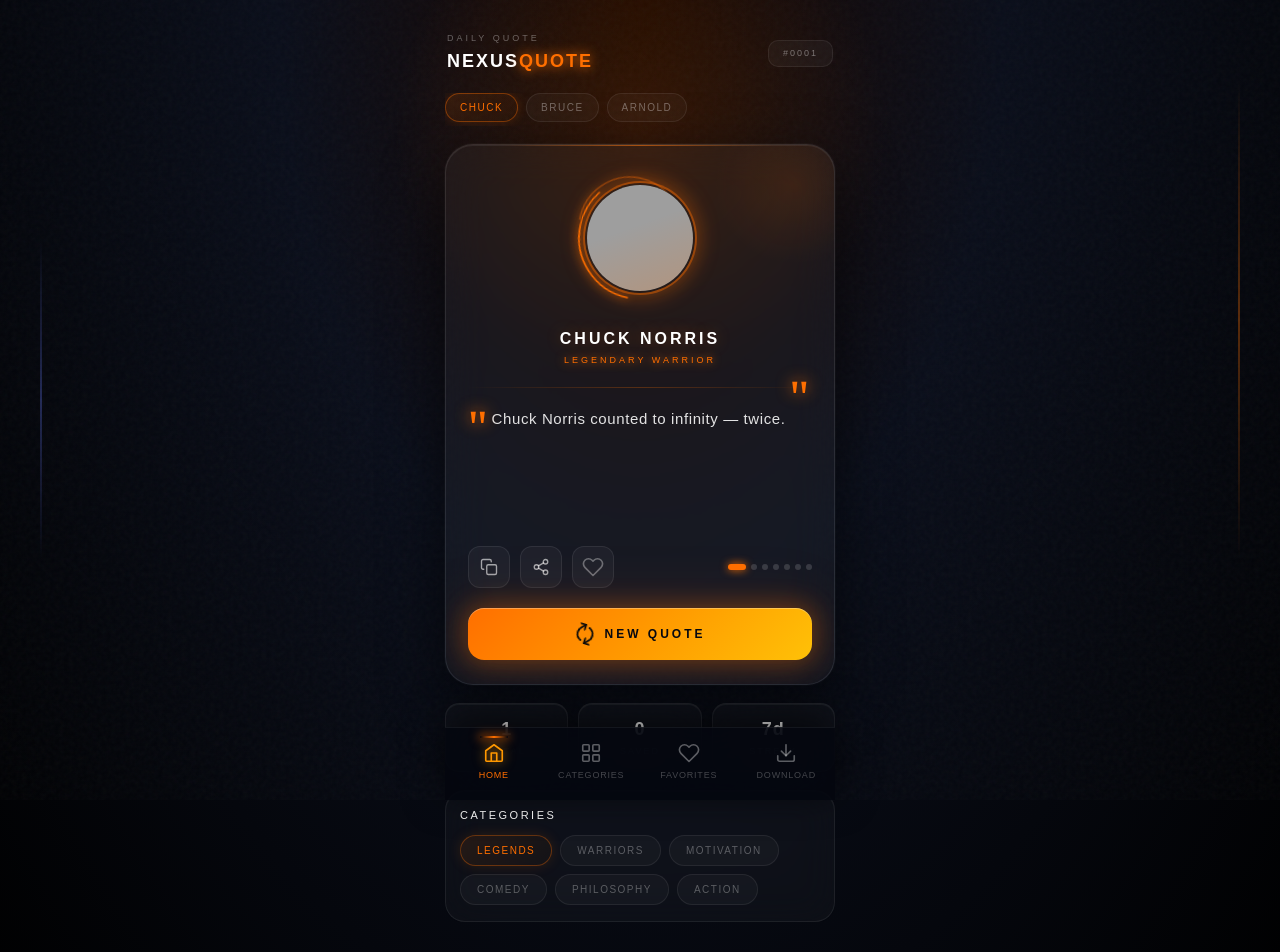
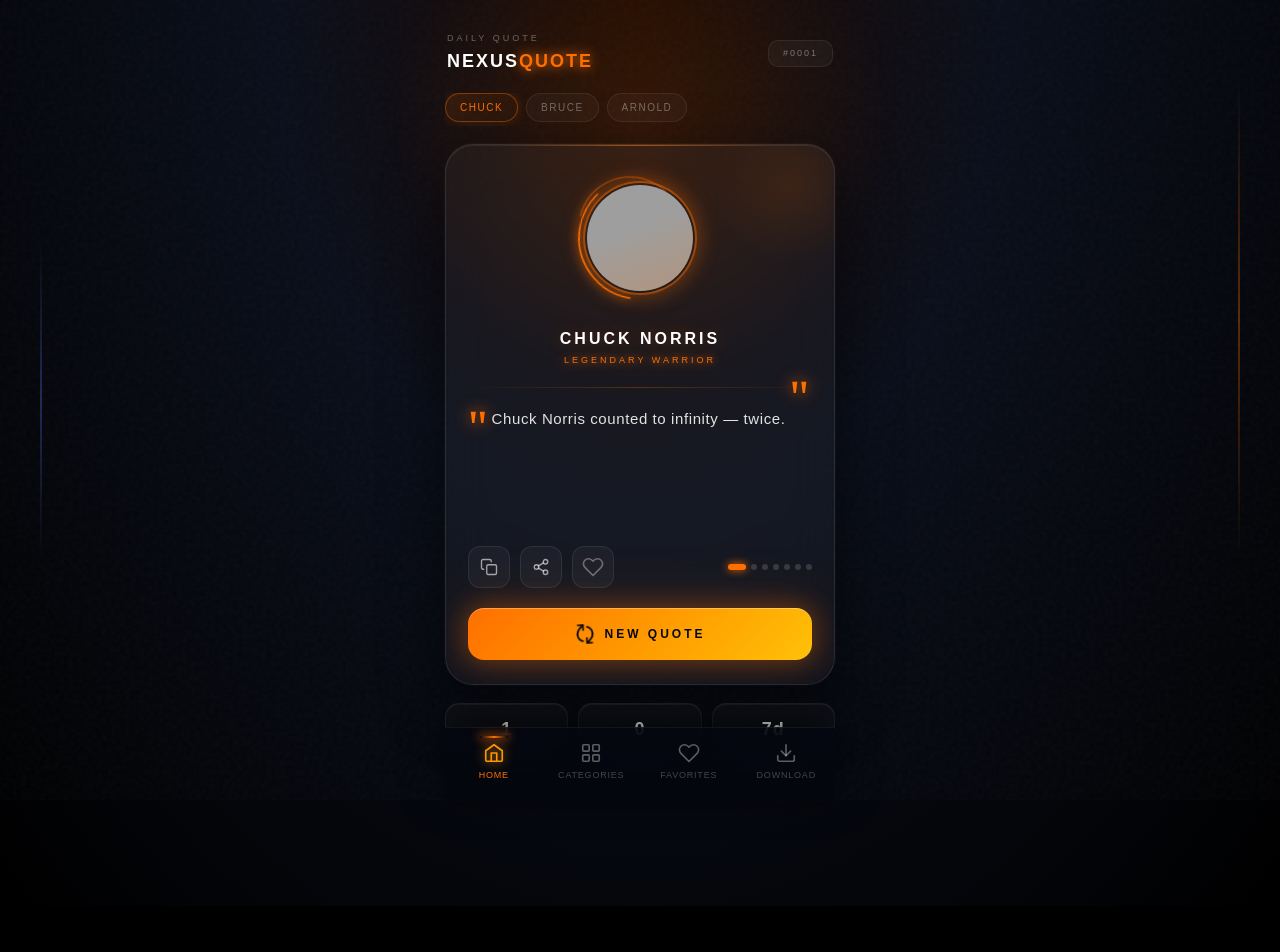
Before and after one commit to jacquilinemcintyre9-png/chuck-norris-mobile-v5, a React (Vite) app: page / in a window 1280 px wide. Shown: the top 952 px of the page. After the commit the page ends 906 px from the top, so only its background shows below. Built offline with nearby package versions, Linux system fonts and the light colour scheme; grey boxes are pictures that could not be loaded; the HTML template or start-up script is replaced by a standard one; a web font is replaced by a local one.

Commit message:
no katw55gorii

```diff
--- a/src/App.tsx
+++ b/src/App.tsx
@@ -51,7 +51,6 @@ const PERSONAS = [
   },
 ]
 
-const CATEGORIES = ['Legends', 'Warriors', 'Motivation', 'Comedy', 'Philosophy', 'Action']
 
 // ─── Icons ────────────────────────────────────────────────────────────────────
 
@@ -327,7 +326,6 @@ export default function App() {
   const [personaIdx, setPersonaIdx] = useState(0)
   const [quoteIdx, setQuoteIdx] = useState(0)
   const [liked, setLiked] = useState(false)
-  const [activeCategory, setActiveCategory] = useState('Legends')
   const [btnPressed, setBtnPressed] = useState(false)
   const [imgLoaded, setImgLoaded] = useState(false)
   const [counter, setCounter] = useState(0)
@@ -637,31 +635,7 @@ export default function App() {
           ))}
         </div>
 
-        {/* ── Categories section ── */}
-        <div style={{
-          background: 'rgba(255,255,255,0.03)',
-          backdropFilter: 'blur(18px)',
-          WebkitBackdropFilter: 'blur(18px)',
-          border: '1px solid rgba(255,255,255,0.07)',
-          borderRadius: 20, padding: '16px 14px',
-          boxShadow: 'inset 0 1px 0 rgba(255,255,255,0.05)',
-        }}>
-          <div style={{
-            color: '#fff', fontSize: 11, fontFamily: 'Orbitron, sans-serif',
-            letterSpacing: 2.5, textTransform: 'uppercase', marginBottom: 12,
-          }}>
-            Categories
-          </div>
-          <div style={{ display: 'flex', gap: 8, flexWrap: 'wrap' }}>
-            {CATEGORIES.map(c => (
-              <CategoryChip
-                key={c} label={c} color={persona.color}
-                active={activeCategory === c}
-                onClick={() => setActiveCategory(c)}
-              />
-            ))}
-          </div>
-        </div>
+
 
         {/* spacer */}
         <div style={{ height: 16 }} />
```
